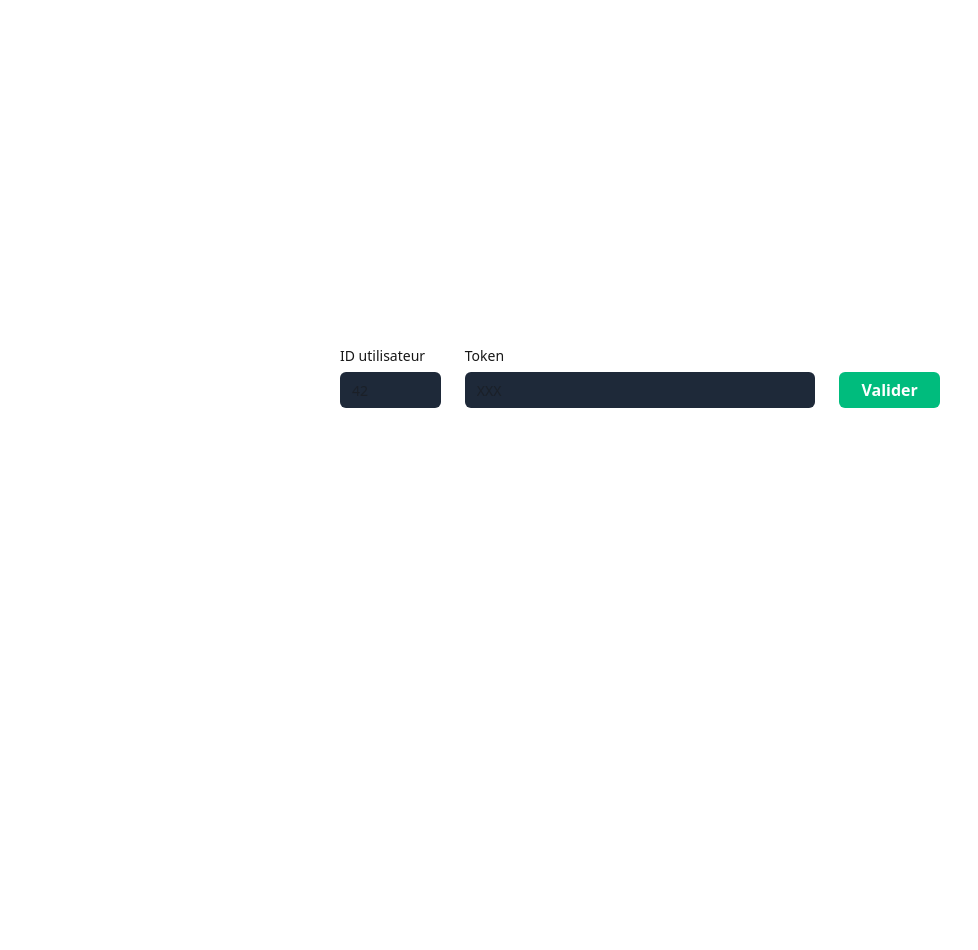
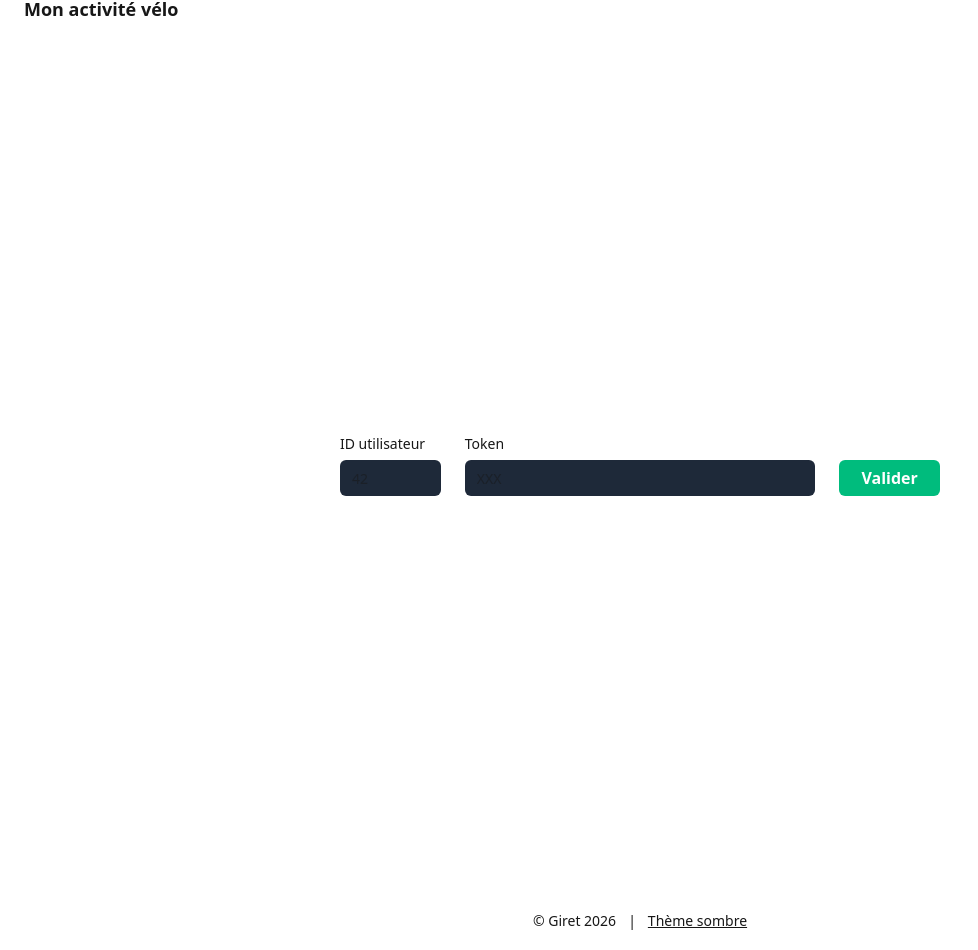
Before and after one commit to antoine-giret/gv-tools, a Next.js app: page / in a window 1280 px wide. Shown: the part 23-973 px from the top of the page, without its empty margins (0-978 px from the left). Before the commit the page ends 800 px from the top, so only its background shows below. Built offline with nearby package versions, Linux system fonts and the light colour scheme.

Commit message:
style: add header, footer and theme selector

```diff
--- a/app/globals.css
+++ b/app/globals.css
@@ -1,8 +1,17 @@
 @import "tailwindcss";
 
-:root {
+@custom-variant dark (&:where(.dark, .dark *));
+
+.light {
   --background: #ffffff;
   --foreground: #171717;
+}
+
+@media (prefers-color-scheme: dark) {
+  .dark {
+    --background: #0a0a0a;
+    --foreground: #ededed;
+  }
 }
 
 @theme inline {
@@ -12,13 +21,6 @@
   --font-mono: var(--font-geist-mono);
 }
 
-@media (prefers-color-scheme: dark) {
-  :root {
-    --background: #0a0a0a;
-    --foreground: #ededed;
-  }
-}
-
 body {
   background: var(--background);
   color: var(--foreground);
--- a/app/layout.tsx
+++ b/app/layout.tsx
@@ -1,6 +1,12 @@
 import type { Metadata } from "next";
 import { Nunito_Sans, Titan_One } from "next/font/google";
+import { Suspense } from 'react';
+
 import "./globals.css";
+
+import { Wrapper } from './layout/wrapper';
+import Loading from './loading';
+
 
 const nunitoSans = Nunito_Sans({
   variable: "--font-nunito-sans",
@@ -13,8 +19,8 @@ const titanOne = Titan_One({
 });
 
 export const metadata: Metadata = {
-  title: "Geovelo tools",
-  description: "Tools for Geovelo app",
+  title: "Mon activité vélo",
+  description: "Plateforme permettant de visualiser votre activité vélo à partir des données Geovelo",
 };
 
 export default function RootLayout({
@@ -23,11 +29,13 @@ export default function RootLayout({
   children: React.ReactNode;
 }>) {
   return (
-    <html lang="fr">
+    <html lang="fr" suppressHydrationWarning>
       <body
         className={`${nunitoSans.variable} ${titanOne.variable} antialiased`}
       >
-        {children}
+        <Suspense fallback={<Loading />}>
+          <Wrapper>{children}</Wrapper>
+        </Suspense>
       </body>
     </html>
   );
--- /dev/null
+++ b/app/layout/footer.tsx
@@ -0,0 +1,34 @@
+'use client';
+
+import { useTheme } from 'next-themes';
+import { useEffect, useState } from 'react';
+
+const date = new Date();
+
+export function Footer() {
+  const [mounted, setMounted] = useState(false);
+  const { theme, setTheme } = useTheme();
+
+  useEffect(() => {
+    // eslint-disable-next-line react-hooks/set-state-in-effect
+    setMounted(true);
+  }, []);
+
+  function toggleTheme() {
+    setTheme(theme === 'light' ? 'dark' : 'light');
+  }
+
+  return (
+    <div className="h-16 shrink-0 px-6 flex items-center justify-center gap-3">
+      <span className="text-sm">© Giret {date.getFullYear()}</span>
+      {mounted && (
+        <>
+          <span className="text-sm">|</span>
+          <a className="text-sm underline" href="#" onClick={toggleTheme}>
+            {theme === 'dark' ? <>Thème clair</> : <>Thème sombre</>}
+          </a>
+        </>
+      )}
+    </div>
+  );
+}
--- /dev/null
+++ b/app/layout/header.tsx
@@ -0,0 +1,7 @@
+export function Header() {
+  return (
+    <div className="h-16 shrink-0 px-6 flex items-center justify-between">
+      <span className="text-lg font-bold">Mon activité vélo</span>
+    </div>
+  );
+}
--- /dev/null
+++ b/app/layout/wrapper.tsx
@@ -0,0 +1,22 @@
+import { Providers } from '../providers';
+
+import { Footer } from './footer';
+import { Header } from './header';
+
+export async function Wrapper({
+  children,
+}: Readonly<{
+  children: React.ReactNode;
+}>) {
+  return (
+    <Providers>
+      <div className="min-h-screen flex flex-col">
+        <Header />
+        <div className="flex flex-col grow p-6">
+          {children}
+        </div>
+        <Footer />
+      </div>
+    </Providers>
+  );
+}
--- /dev/null
+++ b/app/loading.tsx
@@ -0,0 +1,7 @@
+export default function Loading() {
+  return (
+    <div className="self-center my-auto">
+      <span className="text-md">Chargement</span>
+    </div>
+  );
+}
--- /dev/null
+++ b/app/providers.tsx
@@ -0,0 +1,15 @@
+'use client';
+
+import { ThemeProvider } from 'next-themes';
+
+export function Providers({
+  children,
+}: Readonly<{
+  children: React.ReactNode;
+}>) {
+  return (
+    <ThemeProvider attribute='class'>
+      {children}
+    </ThemeProvider>
+  );
+}
--- a/package.json
+++ b/package.json
@@ -9,9 +9,11 @@
     "lint": "eslint"
   },
   "dependencies": {
+    "@heroicons/react": "2.2.0",
     "file-saver": "2.0.5",
     "html2canvas-pro": "1.6.3",
     "next": "16.1.1",
+    "next-themes": "0.4.6",
     "react": "19.2.3",
     "react-dom": "19.2.3"
   },
--- /dev/null
+++ b/tailwind.config.ts
@@ -0,0 +1,10 @@
+import type { Config } from 'tailwindcss';
+
+const config: Config = {
+ darkMode: "selector",
+ content: ["./app/**/*.{js,ts,jsx,tsx,mdx}"],
+ theme: {},
+ plugins: [],
+};
+
+export default config;
```
Also changed, not shown: 1 other file (tests, documents, lock files or other folders).
